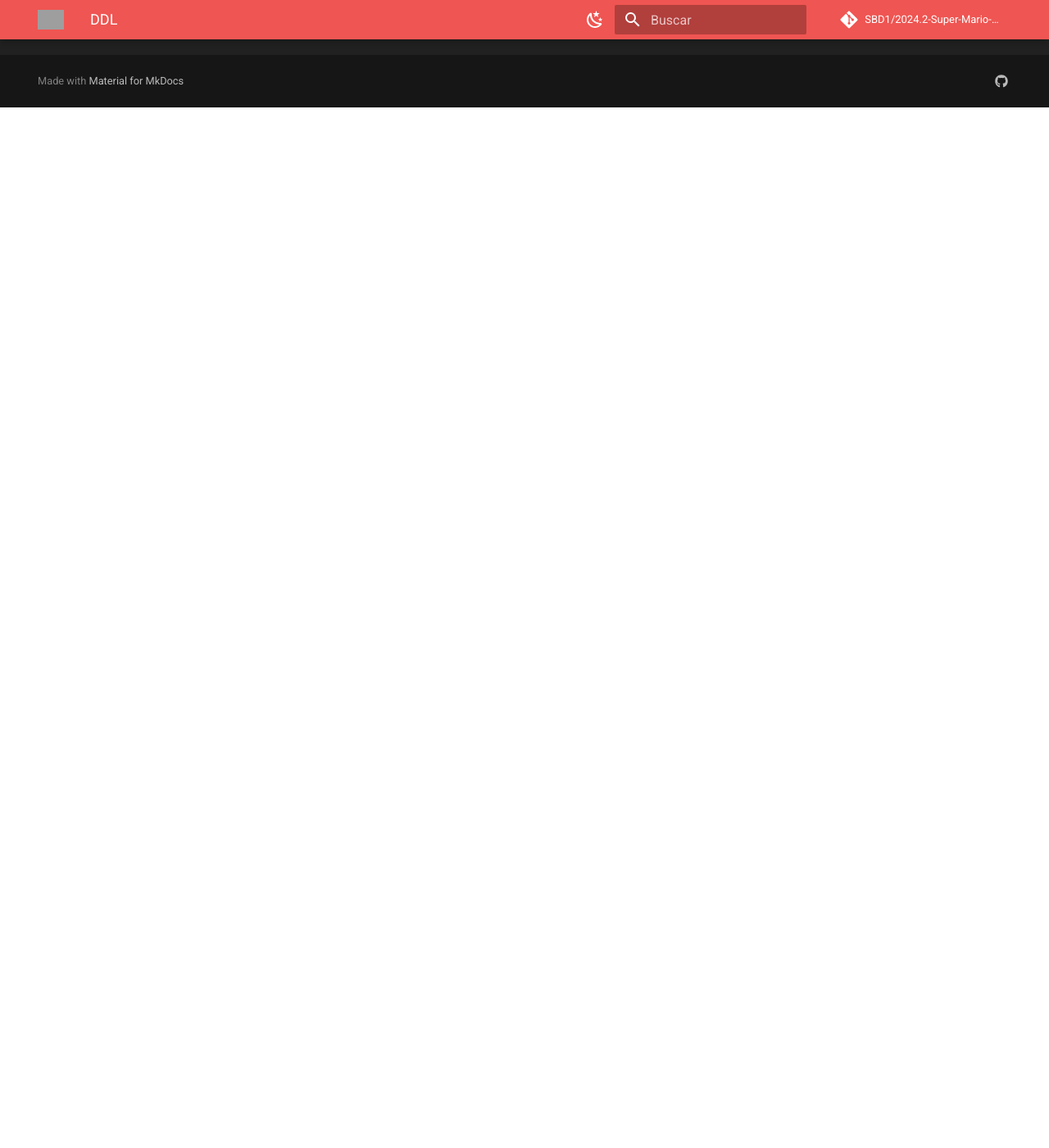
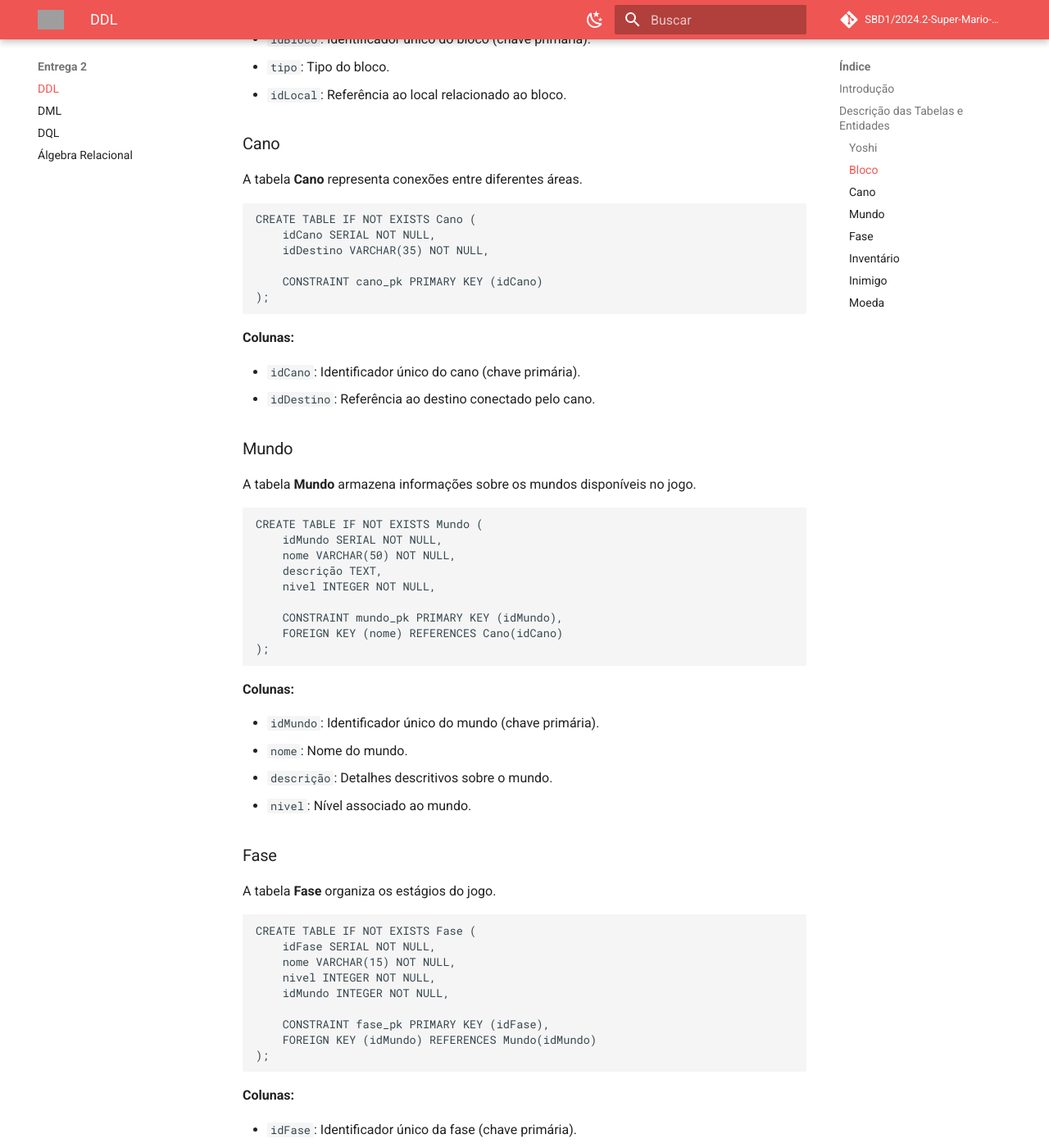
Before and after one commit to SBD1/2024.2-Super-Mario-Bros, an MkDocs documentation site: the page built from docs/ddl.md, in a window 1280 px wide and 1400 px high, scrolled down 1269 px. Shown: the whole window at 82% size. Built offline with MkDocs 1.6.1 and Material for MkDocs 9.7.7, drawn with Linux system fonts in a browser that asks for light colours; comment, search, counter and statistics services are not loaded; some of the changed text lies outside the part shown; grey boxes are pictures that could not be loaded.

Commit message:
Descrição das Tabelas e Entidades

````diff
--- a/docs/ddl.md
+++ b/docs/ddl.md
@@ -5,3 +5,171 @@ O DDL (Data Definition Language) é uma parte essencial do SQL (Structured Query
 Com a DDL, é possível criar, alterar e excluir objetos no banco de dados, como tabelas, índices, esquemas, visões e outros elementos relacionados à organização dos dados.
 
 Por meio dela, desenvolvedores e administradores podem configurar a estrutura base que será utilizada para armazenar e gerenciar informações, garantindo uma organização eficiente e flexível para os sistemas que utilizam bancos de dados relacionais.
+
+
+## Descrição das Tabelas e Entidades
+
+### Yoshi
+
+A tabela **Yoshi** armazena informações sobre a entidade Yoshi no sistema.
+
+```sql
+CREATE TABLE IF NOT EXISTS Yoshi (
+    idYoshi SERIAL NOT NULL,
+    nome VARCHAR(20) NOT NULL,
+    idBloco INTEGER NOT NULL,
+
+    CONSTRAINT yoshi_pk PRIMARY KEY (idYoshi)
+);
+```
+
+**Colunas:**
+
+- `idYoshi`: Identificador único de Yoshi (chave primária).
+- `nome`: Nome de Yoshi.
+- `idBloco`: Referência ao bloco associado.
+
+### Bloco
+
+A tabela **Bloco** armazena detalhes sobre os blocos existentes no jogo.
+
+```sql
+CREATE TABLE IF NOT EXISTS Bloco (
+    idBloco SERIAL NOT NULL,
+    tipo VARCHAR(30) NOT NULL,
+    idLocal INTEGER NOT NULL,
+
+    CONSTRAINT bloco_pk PRIMARY KEY (idBloco)
+);
+```
+
+**Colunas:**
+
+- `idBloco`: Identificador único do bloco (chave primária).
+- `tipo`: Tipo do bloco.
+- `idLocal`: Referência ao local relacionado ao bloco.
+
+### Cano
+
+A tabela **Cano** representa conexões entre diferentes áreas.
+
+```sql
+CREATE TABLE IF NOT EXISTS Cano (
+    idCano SERIAL NOT NULL,
+    idDestino VARCHAR(35) NOT NULL,
+
+    CONSTRAINT cano_pk PRIMARY KEY (idCano)
+);
+```
+
+**Colunas:**
+
+- `idCano`: Identificador único do cano (chave primária).
+- `idDestino`: Referência ao destino conectado pelo cano.
+
+### Mundo
+
+A tabela **Mundo** armazena informações sobre os mundos disponíveis no jogo.
+
+```sql
+CREATE TABLE IF NOT EXISTS Mundo (
+    idMundo SERIAL NOT NULL,
+    nome VARCHAR(50) NOT NULL,
+    descrição TEXT,
+    nivel INTEGER NOT NULL,
+
+    CONSTRAINT mundo_pk PRIMARY KEY (idMundo),
+    FOREIGN KEY (nome) REFERENCES Cano(idCano)
+);
+```
+
+**Colunas:**
+
+- `idMundo`: Identificador único do mundo (chave primária).
+- `nome`: Nome do mundo.
+- `descrição`: Detalhes descritivos sobre o mundo.
+- `nivel`: Nível associado ao mundo.
+
+### Fase
+
+A tabela **Fase** organiza os estágios do jogo.
+
+```sql
+CREATE TABLE IF NOT EXISTS Fase (
+    idFase SERIAL NOT NULL,
+    nome VARCHAR(15) NOT NULL,
+    nivel INTEGER NOT NULL,
+    idMundo INTEGER NOT NULL,
+
+    CONSTRAINT fase_pk PRIMARY KEY (idFase),
+    FOREIGN KEY (idMundo) REFERENCES Mundo(idMundo)
+);
+```
+
+**Colunas:**
+
+- `idFase`: Identificador único da fase (chave primária).
+- `nome`: Nome da fase.
+- `nivel`: Nível da fase.
+- `idMundo`: Referência ao mundo ao qual a fase pertence.
+
+### Inventário
+
+A tabela **Inventário** armazena informações sobre os itens em posse do jogador.
+
+```sql
+CREATE TABLE IF NOT EXISTS Inventário (
+    idIventário SERIAL NOT NULL,
+    quantidade INTEGER NOT NULL,
+    idJogador INTEGER NOT NULL,
+    IdItem INTEGER NOT NULL,
+
+    CONSTRAINT inventário_pk PRIMARY KEY (idIventário)
+);
+```
+
+**Colunas:**
+
+- `idIventário`: Identificador único do inventário (chave primária).
+- `quantidade`: Quantidade de itens.
+- `idJogador`: Referência ao jogador.
+- `IdItem`: Referência ao item.
+
+### Inimigo
+
+A tabela **Inimigo** registra detalhes sobre os inimigos no jogo.
+
+```sql
+CREATE TABLE IF NOT EXISTS Inimigo (
+    idInimigo SERIAL NOT NULL,
+    tipo VARCHAR(15) NOT NULL,
+
+    CONSTRAINT inimigo_pk PRIMARY KEY (idInimigo)
+);
+```
+
+**Colunas:**
+
+- `idInimigo`: Identificador único do inimigo (chave primária).
+- `tipo`: Tipo do inimigo.
+
+### Moeda
+
+A tabela **Moeda** armazena informações sobre as moedas coletáveis.
+
+```sql
+CREATE TABLE IF NOT EXISTS Moeda (
+    idMoeda SERIAL NOT NULL,
+    valor INTEGER NOT NULL,
+    idBloco INTEGER NOT NULL,
+
+    CONSTRAINT moeda_pk PRIMARY KEY (idMoeda),
+    FOREIGN KEY (idBloco) REFERENCES Bloco(idBloco)
+);
+```
+
+**Colunas:**
+
+- `idMoeda`: Identificador único da moeda (chave primária).
+- `valor`: Valor da moeda.
+- `idBloco`: Referência ao bloco onde a moeda está armazenada.
````
